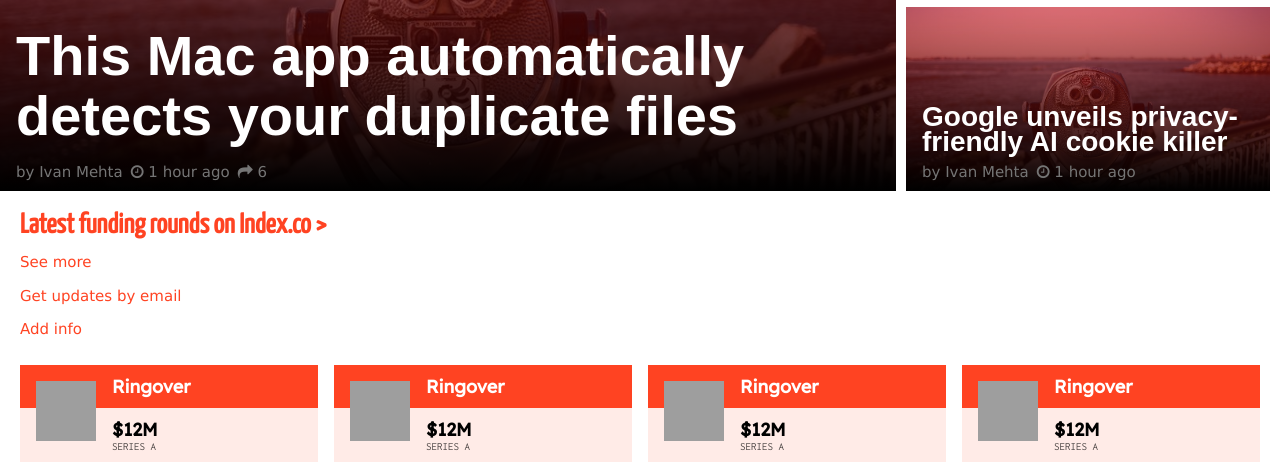
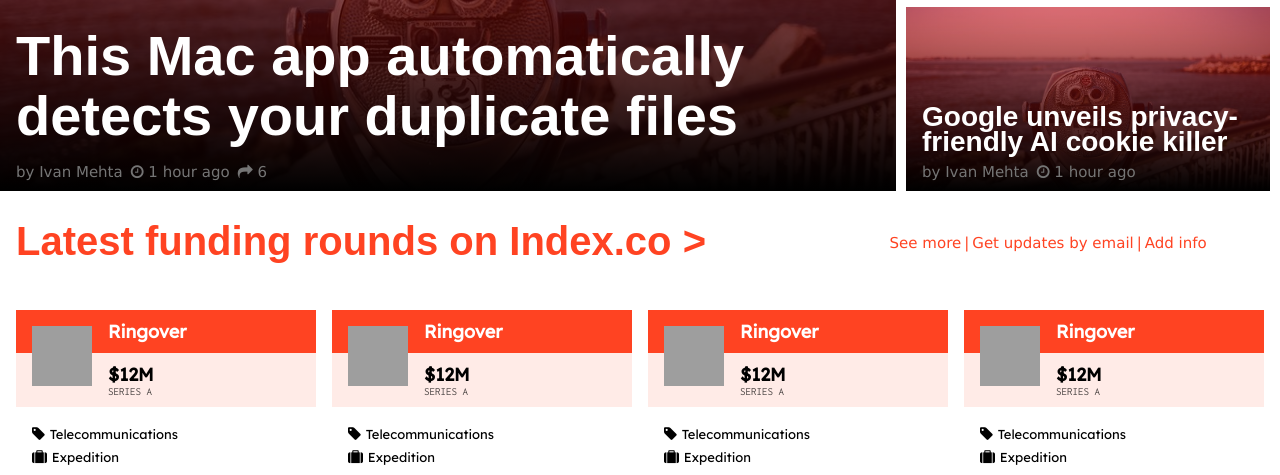
Before and after one commit to srizzuto/Responsive-Web-Design, a website: page index.html in a window 1280 px wide. Shown: the part 299-774 px from the top of the page. Drawn offline with nearby package versions, Linux system fonts and the light colour scheme; grey boxes are pictures that could not be loaded; a web font is replaced by a local one.

Commit message:
Add responsive code for funding section

```diff
--- a/index.html
+++ b/index.html
@@ -98,7 +98,6 @@
                     </div>
                 </div>
 
-
                 <div class="display-bottom w3-padding">
                     <h1 class="card-title w3-text-white">This Mac app automatically detects your duplicate files
                     </h1>
@@ -121,7 +120,8 @@
             <div class="">
                 <div class="bg-img w3-display-container">
                     <div class="display-bottom w3-padding">
-                        <h1 class="card-title2 w3-text-white">Opal cuts off your apps’ internet access to help you stop doomscrolling
+                        <h1 class="card-title2 w3-text-white">Opal cuts off your apps’ internet access to help you stop
+                            doomscrolling
                         </h1>
                         <div class="display-flex w3-text-grey">
                             <div>
@@ -161,14 +161,18 @@
             </div>
         </section>
 
-        <section class="funding grid-container">
-            <div class="header-container">
-                <h1>Latest funding rounds on Index.co ></h1>
-                <ul>
-                    <li><a href="#">See more</a></li>
-                    <li><a href="#">Get updates by email</a></li>
-                    <li><a href="#">Add info</a></li>
-                </ul>
+        <section class="funding">
+            <div class="header-container grid col-fund-list">
+                <div>
+                    <h1 class="font-def">Latest funding rounds on Index.co ></h1>
+                </div>
+                <div class="display-flex flex-align-center">
+                    <ul class="flex-md">
+                        <li><a href="#">See more<span class="separator">|</span></a></li>
+                        <li><a href="#">Get updates by email<span class="separator">|</span></a></li>
+                        <li><a href="#">Add info</a></li>
+                    </ul>
+                </div>
             </div>
 
             <div class="grid col-3-md col-4-lg">
@@ -357,7 +361,7 @@
             <span>Made with &lt;3 in Amsterdam.</span>
             <span>Powered by <a href="#" target="_blank" rel="noopener"><img alt="StackPath"
                         src="https://wr.perma-archives.org/public/m5zv-q2d6/20210126152647im_/https://cdn0.tnwcdn.com/wp-content/themes/cyberdelia/assets/img/stackpath.svg"></a>
-                    </span>
+            </span>
         </div>
     </footer>
 </body>
--- a/style/style.css
+++ b/style/style.css
@@ -65,7 +65,7 @@
   padding: 16px;
 }
 
-.hamburger > div {
+.hamburger>div {
   width: 20px;
   height: 2px;
   background-color: red;
@@ -351,7 +351,7 @@
   text-decoration: none;
 }
 
-.footer-info > a {
+.footer-info>a {
   color: #aaa;
   margin: 0 2px;
 }
@@ -407,7 +407,7 @@
   font-weight: 700;
 }
 
-footer > div > ul > li {
+footer>div>ul>li {
   padding: 5px;
 }
 
@@ -423,8 +423,7 @@
   white-space: nowrap;
 }
 
-.space li,
-.post-header * {
+.space li, .post-header * {
   padding: 0 16px;
 }
 
@@ -444,7 +443,7 @@
   justify-content: center;
 }
 
-.footer-social > ul {
+.footer-social>ul {
   display: flex;
   flex-wrap: wrap;
   padding-inline-start: 0;
@@ -454,7 +453,7 @@
   justify-content: center;
 }
 
-.footer-social > ul > li {
+.footer-social>ul>li {
   margin: 3px;
 }
 
@@ -494,7 +493,7 @@
   display: inline-block;
 }
 
-.footer-about > span > a > img {
+.footer-about>span>a>img {
   height: 9px;
 }
 
@@ -540,7 +539,7 @@
   overflow: hidden;
 }
 
-.pad-left > h4 {
+.pad-left>h4 {
   margin: 0;
   margin-block-end: 0;
   margin-block-start: 0;
@@ -587,11 +586,11 @@
   margin-bottom: 24px;
 }
 
-.header-container > h1 {
+.header-container>h1 {
   font: bold 28px 'Yanone Kaffeesatz', sans-serif;
 }
 
-.header-container > ul > li {
+.header-container>ul>li {
   margin-top: 11px;
 }
 
@@ -602,7 +601,7 @@
   color: rgb(141, 141, 141);
 }
 
-.bottom-caption > a > span {
+.bottom-caption>a>span {
   color: rgb(190, 190, 190);
   font: 12px 'Lexend', sans-serif;
 }
@@ -612,49 +611,69 @@
   opacity: 0.8;
 }
 
+.separator {
+  display: none;
+}
+
+.font-def {
+  font-weight: 700;
+  font-size: 28px;
+  margin-bottom: 15px;
+  font-family: 'Hammersmith One', sans-serif;
+}
+
+.funding {
+  padding: 0 16px;
+}
+
 /*  ***********************
         MEDIA QUERIES
     *********************** */
 
 @media only screen and (min-width: 768px) {
+  .font-def {
+    font-weight: 700;
+    font-size: 40px;
+    margin-bottom: 15px;
+    font-family: 'Hammersmith One', sans-serif;
+  }
+  .separator {
+    display: inline;
+    padding: 0 3px;
+  }
+  .flex-md {
+    display: flex;
+  }
   .col-30x70 {
     grid-template-columns: 70% 30%;
   }
-
   .col-70x30-md {
     grid-template-columns: 70% 30%;
   }
-
   .col-3-md {
     grid-template-columns: auto auto auto;
     column-gap: 16px;
     row-gap: 16px;
   }
-
   .show-md {
     display: block;
   }
-
   .hide-md {
     display: none;
   }
-
   .header-clearance {
     margin-top: 112px;
   }
-
   .standalone {
     margin: 0;
     height: 378px;
   }
-
   .card-title {
     font-weight: 700;
     font-size: 40px;
     margin-bottom: 15px;
     font-family: 'Hammersmith One', sans-serif;
   }
-
   .card-title2 {
     font-weight: 700;
     font-size: 20px;
@@ -664,35 +683,32 @@
 }
 
 @media only screen and (min-width: 1024px) {
+  .col-fund-list {
+    grid-template-columns: 70% 30%;
+  }
   .show-lg {
     display: block;
   }
-
   .col-4-lg {
     grid-template-columns: auto auto auto auto;
     column-gap: 16px;
   }
-
   .col-70x30-lg {
     grid-template-columns: 70% 30%;
   }
-
   .bg-img {
     background-image: linear-gradient(to bottom, rgba(255, 0, 0, 0.48), rgba(0, 0, 0, 1)), url(binoculars-looking-at-ocean.jpg);
   }
-
   .card-title {
     font-weight: 700;
     font-size: 56px;
     line-height: 60px;
   }
-
   .card-title2 {
     font-weight: 700;
     line-height: 25px;
     font-size: 28px;
   }
-
   .main-article-date {
     color: white;
   }
```
